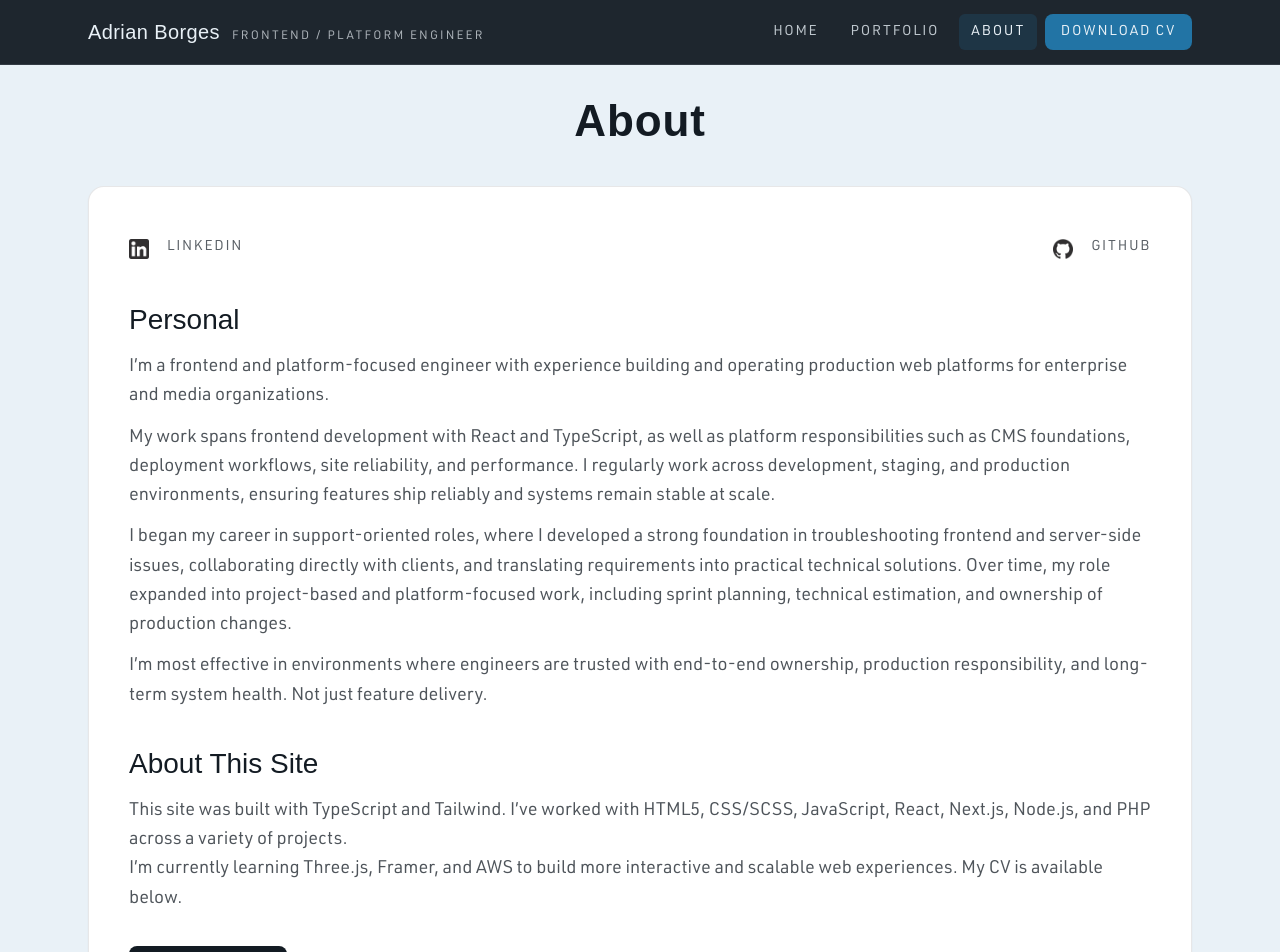
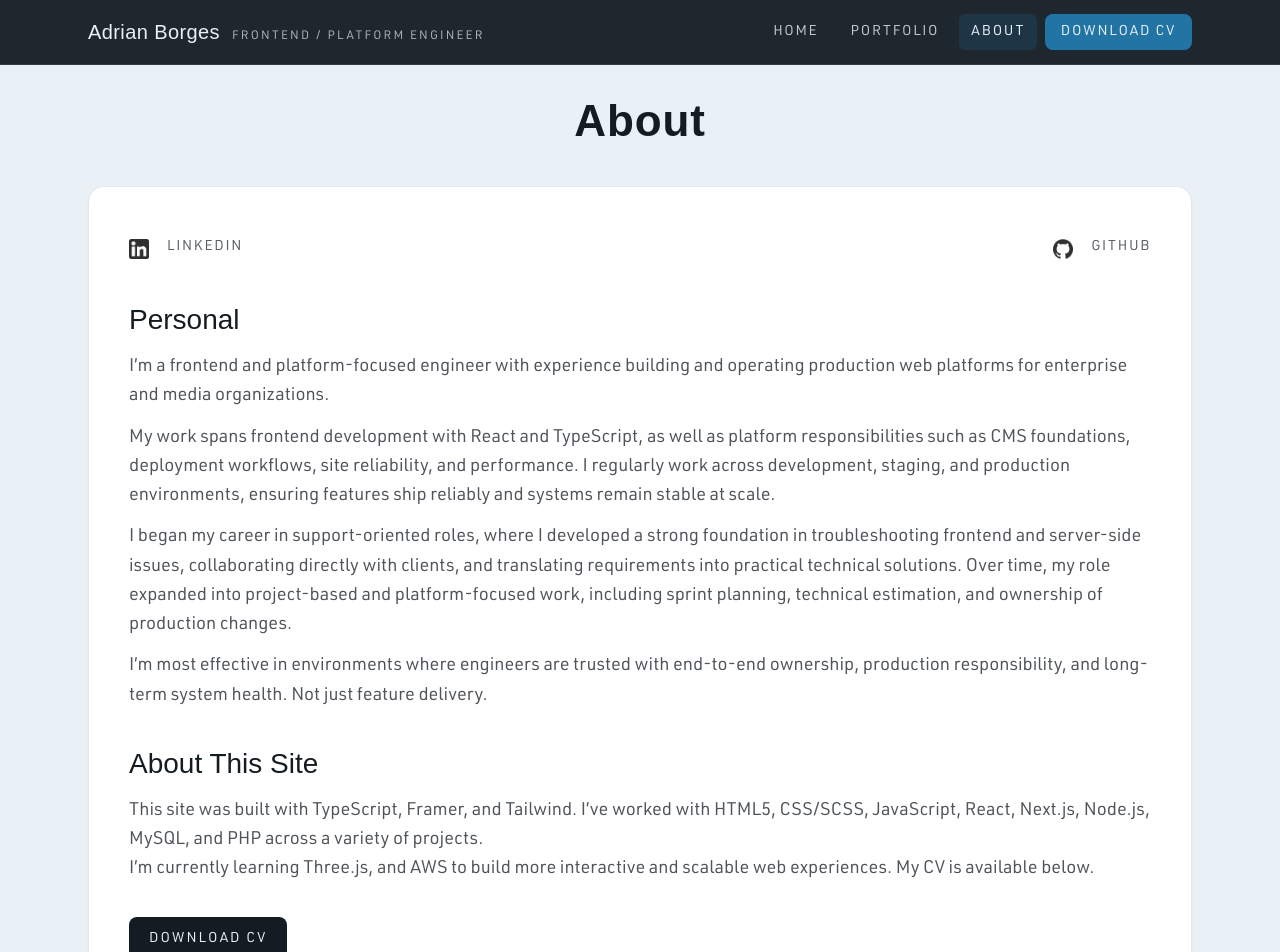
Before and after one commit to AdrianKitsu/my-portfolio, a React (Create React App) app: page /about in a window 1280 px wide. Shown: the top 952 px of the page. Built offline with nearby package versions, Linux system fonts and the light colour scheme; a web font is replaced by a local one.

Commit message:
about update

```diff
--- a/src/pages/About.tsx
+++ b/src/pages/About.tsx
@@ -37,9 +37,7 @@ const About = () => {
             GitHub
           </a>
         </div>
-        <h3 className="font-caslon text-[28px] text-ink mt-8 mb-3">
-          Personal
-        </h3>
+        <h3 className="font-caslon text-[28px] text-ink mt-8 mb-3">Personal</h3>
         <p className="mb-3 font-urw text-ink/75 leading-relaxed">
           I’m a frontend and platform-focused engineer with experience building
           and operating production web platforms for enterprise and media
@@ -69,10 +67,10 @@ const About = () => {
           About This Site
         </h3>
         <p className="font-urw text-ink/75 leading-relaxed">
-          This site was built with TypeScript and Tailwind. I’ve worked with
-          HTML5, CSS/SCSS, JavaScript, React, Next.js, Node.js, and PHP across a
-          variety of projects.
-          <br /> I’m currently learning Three.js, Framer, and AWS to build more
+          This site was built with TypeScript, Framer, and Tailwind. I’ve worked
+          with HTML5, CSS/SCSS, JavaScript, React, Next.js, Node.js, MySQL, and
+          PHP across a variety of projects.
+          <br /> I’m currently learning Three.js, and AWS to build more
           interactive and scalable web experiences. My CV is available below.
         </p>
         <div className="mt-8">
```
